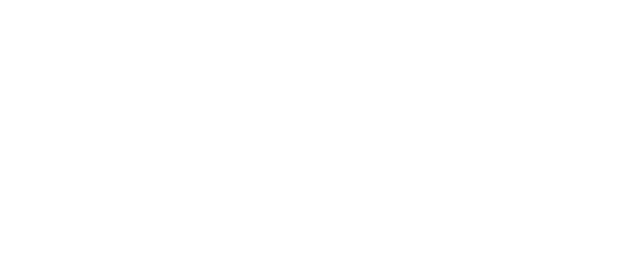
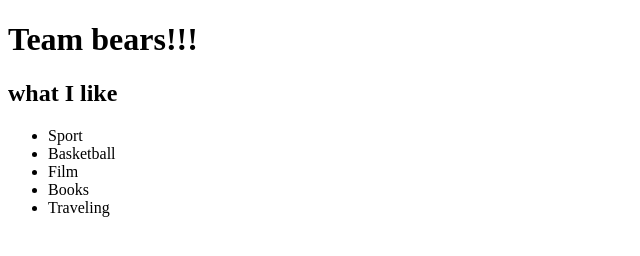
Before and after one commit to malaprince11/first-challenge, a plain HTML site: page index.html in a window 1280 px wide. Shown: the whole page, without its empty margins (0-640 px from the left). Drawn offline with Linux system fonts and the light colour scheme.

Commit message:
mala commit

```diff
--- a/index.html
+++ b/index.html
@@ -6,8 +6,16 @@
     <title>Document</title>
 </head>
 <body>
+    <h1>Team bears!!!</h1>
     <div class="malamine">
-
+    <h2>what I like </h2>
+    <ul>
+        <li>Sport</li>
+        <li>Basketball</li>
+        <li>Film</li>
+        <li>Books</li>
+        <li>Traveling</li>
+    </ul>
     </div>
     <div class="Fanny">
 
```
